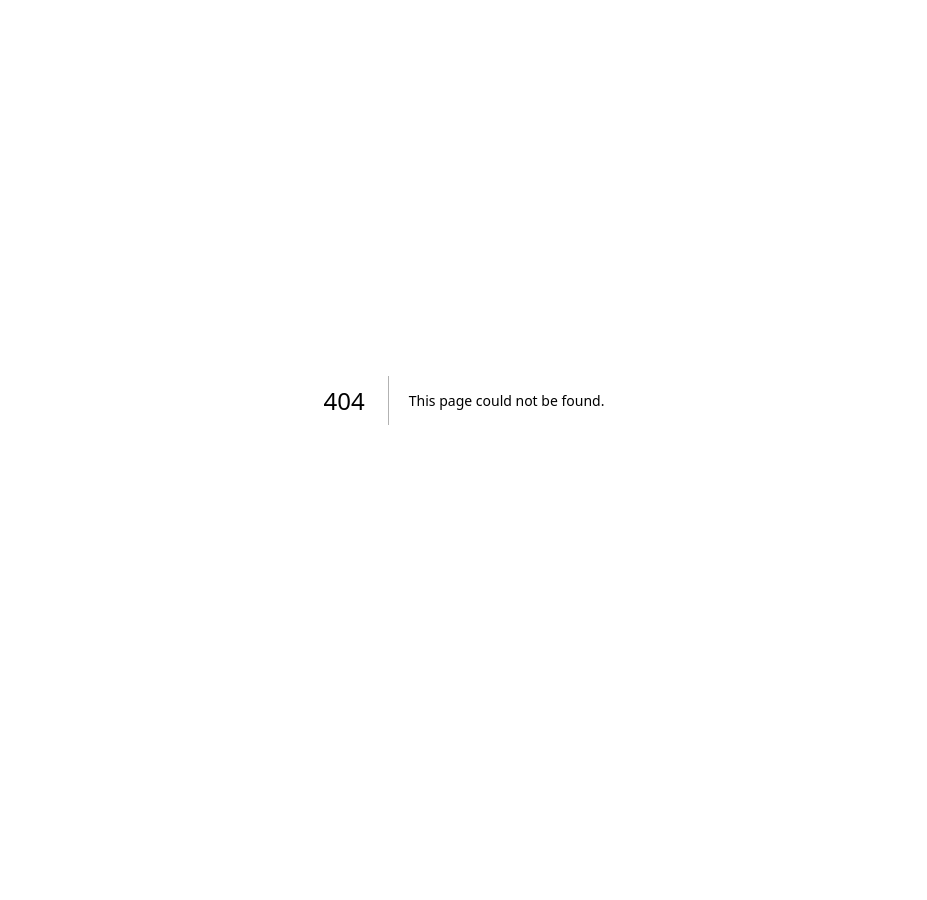
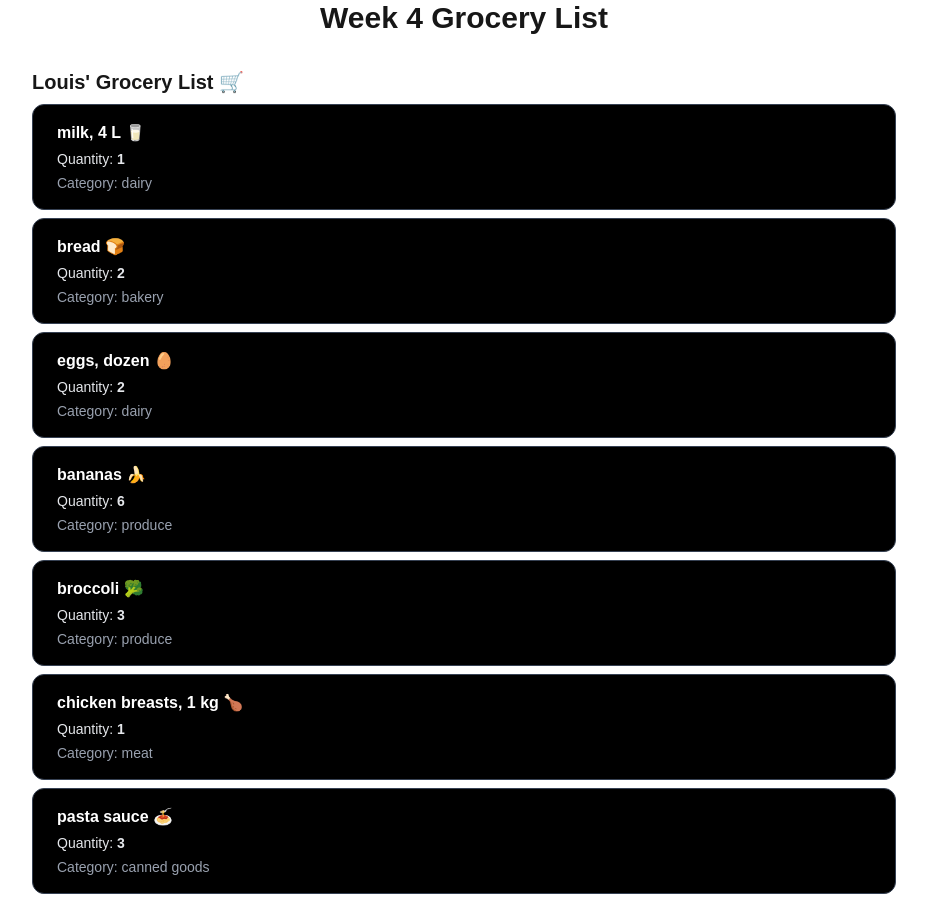
Before and after one commit to 8lulee/cprg306-assignments, a Next.js app: page /week-4 in a window 1280 px wide. Before the commit this address had no page. Shown: the top 900 px of the page, without its empty margins (176-1103 px from the left). Before the commit the page ends 800 px from the top, so only its background shows below. Built offline with nearby package versions, Linux system fonts and the light colour scheme.

Commit message:
Complete Week 4 grocery list assignment

```diff
--- /dev/null
+++ b/app/week-4/components/GroceryItem.js
@@ -0,0 +1,22 @@
+import React from 'react';
+
+const Item = ({ name, quantity, category }) => {
+  return (
+     <li className="w-full rounded-xl border border-gray-700 bg-black px-6 py-4 text-left">
+      <h3 className="text-base font-semibold text-white">
+        {name}
+      </h3>
+
+      <p className="mt-1 text-sm text-gray-200 ">
+        Quantity: <span className="font-semibold">{quantity}</span>
+      </p>
+
+
+      <p className="mt-1 text-sm text-gray-400">
+        Category: {category}
+      </p>
+    </li>
+  );
+};
+
+export default Item;
--- /dev/null
+++ b/app/week-4/components/GroceryItemList.js
@@ -0,0 +1,17 @@
+import React from 'react';
+import Item from './GroceryItem';
+
+const GroceryItemList = ({ title, items }) => {
+  return (
+     <div className="w-full max-w-4xl mx-auto px-4">
+      <h2 className="text-xl font-semibold mb-2">{title}</h2>
+      <ul className="divide-y divide-gray-200 space-y-2">
+        {items.map((item) => (
+          <Item key={item.name} {...item} />
+        ))}
+      </ul>
+    </div>
+  );
+};
+
+export default GroceryItemList;
--- /dev/null
+++ b/app/week-4/groceryItems.json
@@ -0,0 +1,74 @@
+[
+  {
+    "id": "1h2GJKH12gkHG31h1H",
+    "name": "milk, 4 L 🥛",
+    "quantity": 1,
+    "category": "dairy"
+  },
+  {
+    "id": "2KJH3k2j3H1k2J3K1H",
+    "name": "bread 🍞",
+    "quantity": 2,
+    "category": "bakery"
+  },
+  {
+    "id": "3h2KJH3k2j3H1k2J3",
+    "name": "eggs, dozen 🥚",
+    "quantity": 2,
+    "category": "dairy"
+  },
+  {
+    "id": "4k2J3K1H2GJKH12gk",
+    "name": "bananas 🍌",
+    "quantity": 6,
+    "category": "produce"
+  },
+  {
+    "id": "5H1h1H2KJH3k2j3H",
+    "name": "broccoli 🥦",
+    "quantity": 3,
+    "category": "produce"
+  },
+  {
+    "id": "6H1k2J3K1H2GJKH1",
+    "name": "chicken breasts, 1 kg 🍗",
+    "quantity": 1,
+    "category": "meat"
+  },
+  {
+    "id": "7gkHG31h1H2KJH3k",
+    "name": "pasta sauce 🍝",
+    "quantity": 3,
+    "category": "canned goods"
+  },
+  {
+    "id": "8j3H1k2J3K1H2GJK",
+    "name": "spaghetti, 454 g 🍝",
+    "quantity": 2,
+    "category": "dry goods"
+  },
+  {
+    "id": "9H12gkHG31h1H2KJ",
+    "name": "toilet paper, 12 pack 🧻",
+    "quantity": 1,
+    "category": "household"
+  },
+  {
+    "id": "10H3k2j3H1k2J3K1",
+    "name": "paper towels, 6 pack",
+    "quantity": 1,
+    "category": "household"
+  },
+  {
+    "id": "11k2J3K1H2GJKH12",
+    "name": "dish soap 🍽️",
+    "quantity": 1,
+    "category": "household"
+  },
+  {
+    "id": "12GJKH12gkHG31h1",
+    "name": "hand soap 🧼",
+    "quantity": 4,
+    "category": "household"
+  }
+]
--- /dev/null
+++ b/app/week-4/page.js
@@ -0,0 +1,19 @@
+import React from 'react';
+
+import groceryItems from "./groceryItems.json";
+import GroceryItemList from "./components/GroceryItemList";
+
+export const metadata = {
+  title: "Week 4 Grocery List",
+};
+
+export default function Page() {
+  const listTitle = "Louis' Grocery List 🛒";
+
+  return (
+    <main className="flex flex-col items-center justify-center min-h-screen">
+      <h1 className="text-3xl font-bold mb-8">{metadata.title}</h1>
+      <GroceryItemList title={listTitle} items={groceryItems} />
+    </main>
+  );
+}
```
